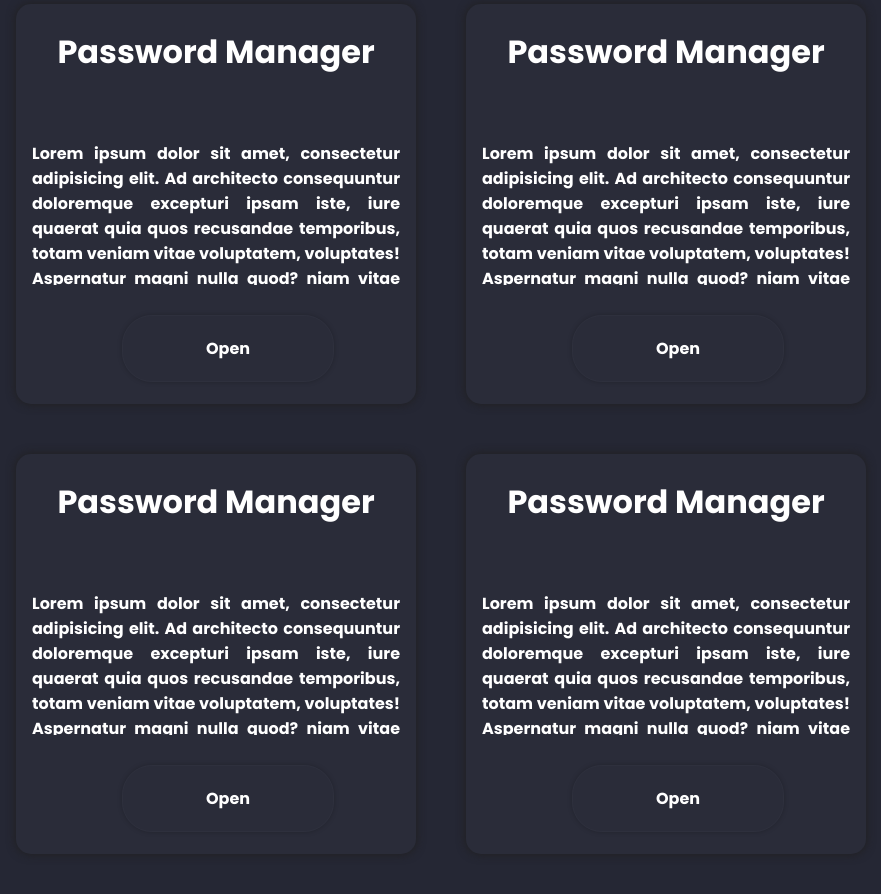
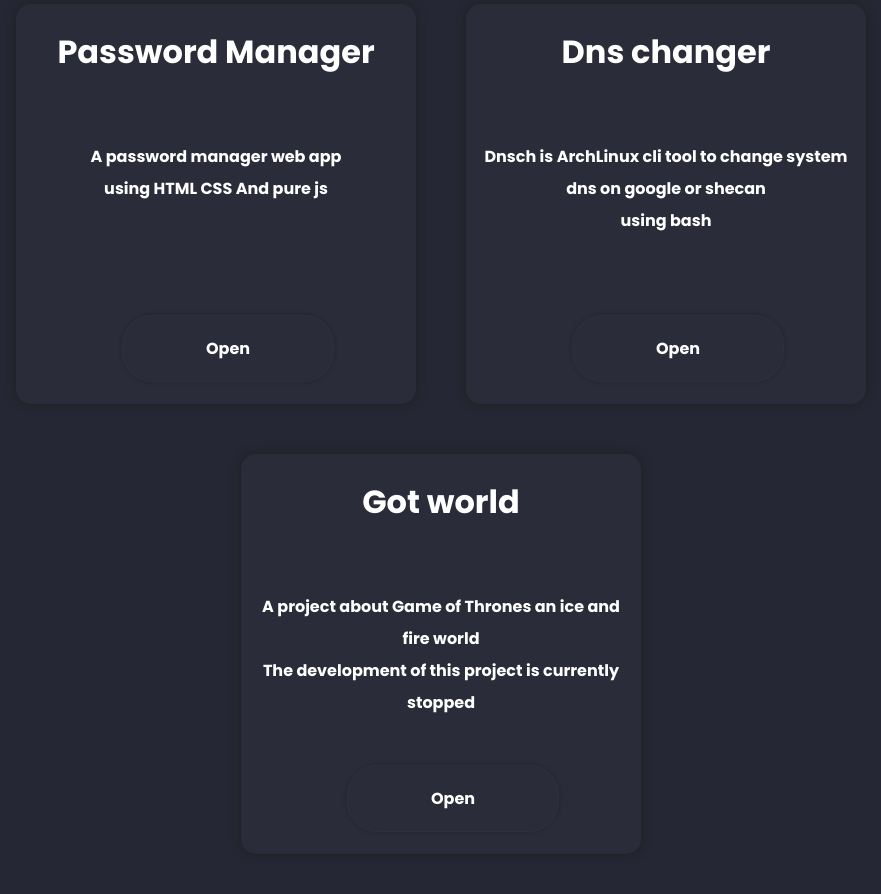
Before and after one commit to MohammadRostamiorg/portfolio, a plain HTML site: page index.html in a window 1280 px wide. Shown: the part 1836-2730 px from the top of the page, without its empty margins (199-1080 px from the left). Drawn offline with Linux system fonts and the light colour scheme.

Commit message:
minor update : bug fix

```diff
--- a/assets/css/style.css
+++ b/assets/css/style.css
@@ -179,6 +179,9 @@ nav ul li a {
 
 .social i.telegram {
     background: url('../icons/telegram.svg');
+}
+.social i.github {
+    background: url('../icons/github.svg');
 }
 
 #burger-icon {
@@ -396,9 +399,12 @@ nav ul li a {
     box-sizing: border-box;
     color: #fff;
     padding: 1rem;
-    text-align: justify;
+    text-align: center;
     overflow: hidden;
     max-height: 160px;
+    height: 160px;
+    line-height: 2rem;
+
 }
 
 .project .btn-open-project {
--- a/index.html
+++ b/index.html
@@ -27,7 +27,11 @@
                     Projects
                 </a>
             </li>
-            <li>Contact</li>
+            <li>
+                <a href="#contactSection">
+                    Contact
+                </a>
+            </li>
         </ul>
 
         <a target="_blank" href="https://daramet.com/mammad" class="buy-coffee btn">
@@ -54,11 +58,14 @@
                     Get Resume! >>
                 </a>
                 <div id="socialsBox">
-                    <a href="https://linkedin.com" class="social">
+                    <a href="https://linkedin.com/in/mohammadrostamiorg" class="social">
                         <i class="linkedin"></i>
                     </a>
-                    <a href="https://telegram.org" class="social">
+                    <a href="https://t.me/mmdrsdev" class="social">
                         <i class="telegram"></i>
+                    </a>
+                    <a href="https://github.com/mohammadrostamiorg" class="social">
+                        <i class="github"></i>
                     </a>
                 </div>
             </div>
@@ -127,67 +134,38 @@
             </h3>
             <br>
             <p class="project_desc">
-                Lorem ipsum dolor sit amet,
-                consectetur adipisicing elit.
-                Ad architecto consequuntur doloremque
-                excepturi ipsam iste, iure quaerat quia quos
-                recusandae temporibus, totam veniam vitae voluptatem,
-                voluptates! Aspernatur magni nulla quod?
-                niam vitae voluptatem, voluptates! Aspernatur magni nulla quod?
+                A password manager web app <br>
+                using HTML CSS And pure js
             </p>
-            <a href="http://linkedin.com" class="btn btn-open-project">Open</a>
+            <a href="https://mohammadrostamiorg.github.io/password-manager/" class="btn btn-open-project">Open</a>
         </div>
 
         <div class="project">
             <h3>
-                Password Manager
+                Dns changer
             </h3>
             <br>
             <p class="project_desc">
-                Lorem ipsum dolor sit amet,
-                consectetur adipisicing elit.
-                Ad architecto consequuntur doloremque
-                excepturi ipsam iste, iure quaerat quia quos
-                recusandae temporibus, totam veniam vitae voluptatem,
-                voluptates! Aspernatur magni nulla quod?
-                niam vitae voluptatem, voluptates! Aspernatur magni nulla quod?
+                Dnsch is ArchLinux cli tool to change system dns on google or shecan
+                <br>
+                using bash
             </p>
-            <a href="http://linkedin.com" class="btn btn-open-project">Open</a>
+            <a href="https://github.com/mohammadrostamiorg/dnsChanger" class="btn btn-open-project">Open</a>
         </div>
 
         <div class="project">
             <h3>
-                Password Manager
+                Got world
             </h3>
             <br>
             <p class="project_desc">
-                Lorem ipsum dolor sit amet,
-                consectetur adipisicing elit.
-                Ad architecto consequuntur doloremque
-                excepturi ipsam iste, iure quaerat quia quos
-                recusandae temporibus, totam veniam vitae voluptatem,
-                voluptates! Aspernatur magni nulla quod?
-                niam vitae voluptatem, voluptates! Aspernatur magni nulla quod?
+                A project about Game of Thrones an ice and fire world <br>
+                The development of this project is currently stopped
             </p>
-            <a href="http://linkedin.com" class="btn btn-open-project">Open</a>
+            <a href="http://Gotworld.ir" class="btn btn-open-project">Open</a>
         </div>
 
-        <div class="project">
-            <h3>
-                Password Manager
-            </h3>
-            <br>
-            <p class="project_desc">
-                Lorem ipsum dolor sit amet,
-                consectetur adipisicing elit.
-                Ad architecto consequuntur doloremque
-                excepturi ipsam iste, iure quaerat quia quos
-                recusandae temporibus, totam veniam vitae voluptatem,
-                voluptates! Aspernatur magni nulla quod?
-                niam vitae voluptatem, voluptates! Aspernatur magni nulla quod?
-            </p>
-            <a href="http://linkedin.com" class="btn btn-open-project">Open</a>
-        </div>
+
 
 
     </div>
```
Also changed, not shown: assets/icons/github.svg (added).
